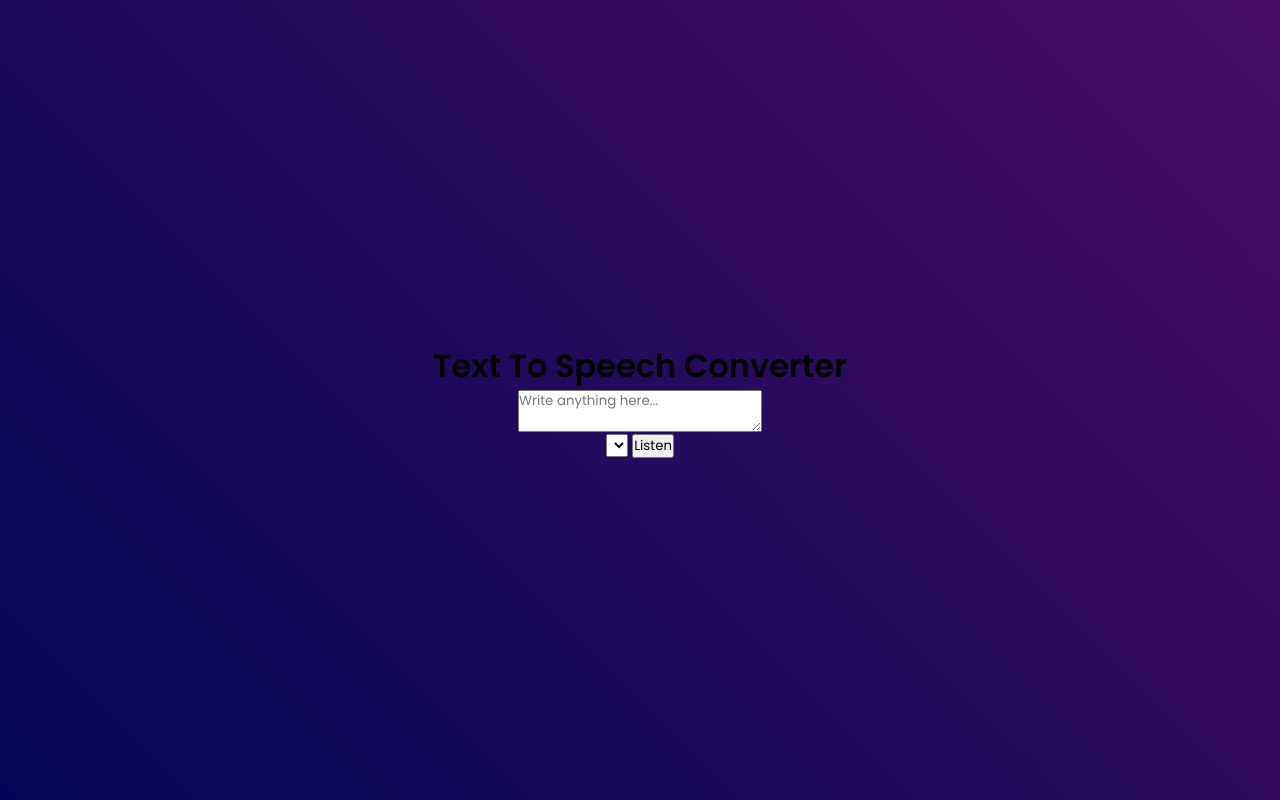
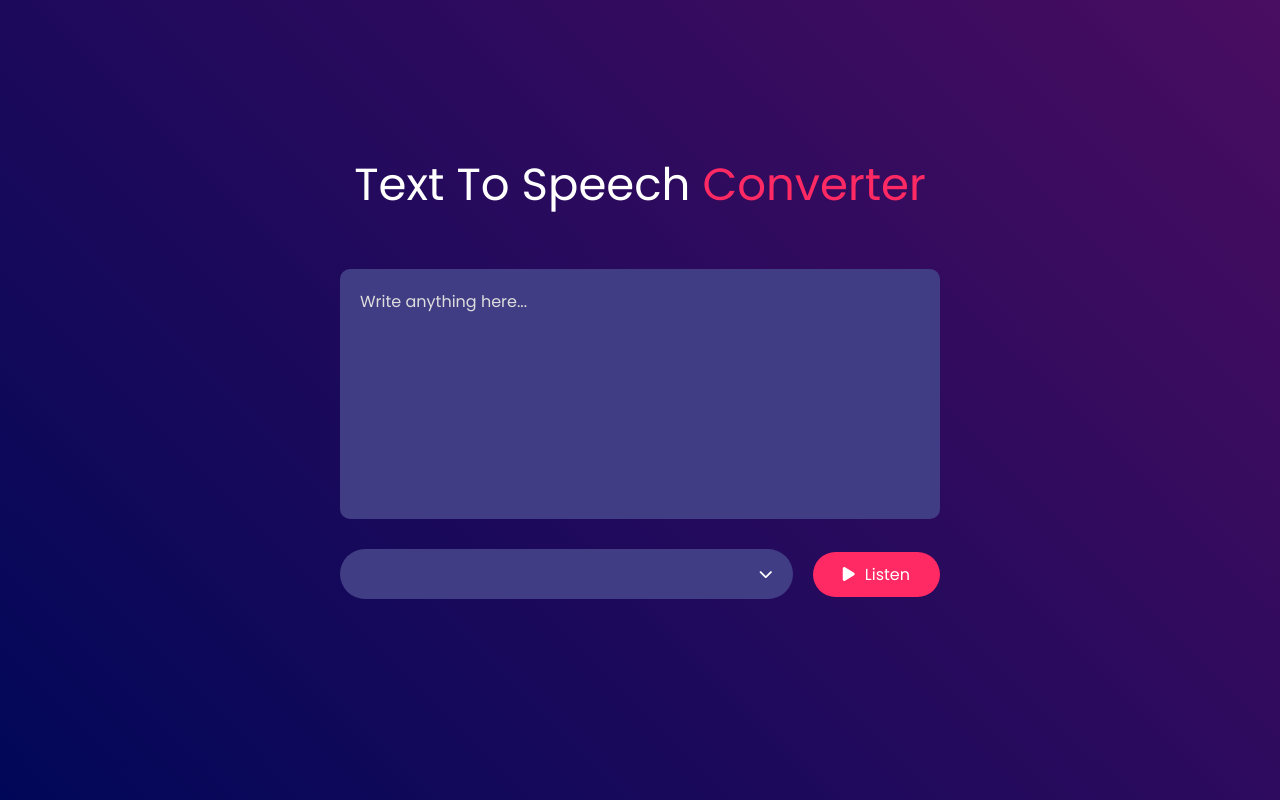
Before and after one commit to alaaeliwa/30-Days--30-JavaScript-Projects, a plain HTML site: page Day1/index.html in a window 1280 px wide. Drawn offline with Linux system fonts and the light colour scheme.

Commit message:
Finish first Project

```diff
--- a/Day1/index.html
+++ b/Day1/index.html
@@ -14,17 +14,22 @@
   </head>
   <body>
     <div class="hero">
-      <h1>Text To Speech Converter</h1>
+      <h1>Text To Speech <span>Converter</span></h1>
       <textarea placeholder="Write anything here..."></textarea>
       <div class="row">
-        <select ></select>
-        <button>Listen</button>
+        <div class="select-box">
+          <select></select>
+          <i class="fa-solid fa-chevron-down"></i>
+        </div>
+        <button><i class="fa-solid fa-play"></i> Listen</button>
       </div>
     </div>
+    <!-- js file -->
+    <script src="scrpt.js"></script>
   </body>
 </html>
 <!--
   <i class="fa-solid fa-chevron-down"></i>
-    <i class="fa-solid fa-play"></i>
+
 
 -->
--- a/Day1/scrpt.js
+++ b/Day1/scrpt.js
@@ -0,0 +1,31 @@
+let speech = new SpeechSynthesisUtterance();
+
+let voices = [];
+let voiceSelect = document.querySelector("select");
+window.speechSynthesis.onvoiceschanged = () => {
+  voices = window.speechSynthesis.getVoices();
+  speech.voice = voices[0];
+  voices.forEach(
+    (voice, index) =>
+      (voiceSelect.options[index] = new Option(voice.name, index))
+  );
+};
+voiceSelect.addEventListener("change", () => {
+  speech.voice = voices[voiceSelect.value];
+});
+document.querySelector("button").addEventListener("click", () => {
+  speech.text = document.querySelector("textarea").value;
+  window.speechSynthesis.speak(speech);
+});
+/**
+ * تسحب الأصوات من المتصفح.
+
+تعرضها في <select>.
+
+المستخدم يختار صوت.
+
+يكتب نص في <textarea>.
+
+يضغط الزر → المتصفح يقرأ النص بالصوت اللي اختاره.
+ */
+// finish first project
--- a/Day1/style.css
+++ b/Day1/style.css
@@ -10,7 +10,81 @@
   min-height: 100vh;
   background: linear-gradient(45deg ,#010758,#490d61);
   display: flex;
-  align-items: center;
+  align-items:center;
   justify-content: center;
   flex-direction: column;
 }
+.hero h1{
+  color: #fff;
+  font-weight: 500;
+  font-size: 45px;
+  margin-top: -50px;
+  margin-bottom: 50px;
+}
+.hero h1 span{
+  color: #ff2963;
+}
+textarea{
+  width: 600px;
+  height: 250px;
+  border-radius: 10px;
+  padding: 20px;
+  font-size: 15px;
+  border: none;
+  outline: none;
+  resize: none;
+  color: #fff;
+  background-color: #403d84;
+  margin-bottom: 30px;
+}
+textarea::placeholder{
+  color: #ddd;
+  font-size: 16px;
+}
+.row{
+  width: 600px;
+  display: flex;
+  align-items: center;
+  gap: 20px;
+}
+.row button{
+  padding: 10px 30px;
+  font-size: 16px;
+  color: #fff;
+  background-color: #ff2963;
+  border: none;
+  outline: none;
+  border-radius: 35px;
+  cursor: pointer;
+  display: flex;
+  align-items: center;
+}
+.row button i{
+  margin-right: 10px;
+  font-size: 16px;
+}
+.select-box {
+  position: relative;
+  flex: 1;
+}
+
+.select-box select {
+  width: 100%;
+  color: #ddd;
+  background: #403d84;
+  height: 50px;
+  padding: 0 50px 0 20px;
+  outline: 0;
+  border: 0;
+  border-radius: 35px;
+  appearance: none;
+}
+.select-box i {
+  position: absolute;
+  right: 20px;
+  top: 50%;
+  transform: translateY(-50%);
+  pointer-events: none;
+  color: #fff;
+  font-size: 14px;
+}
```
